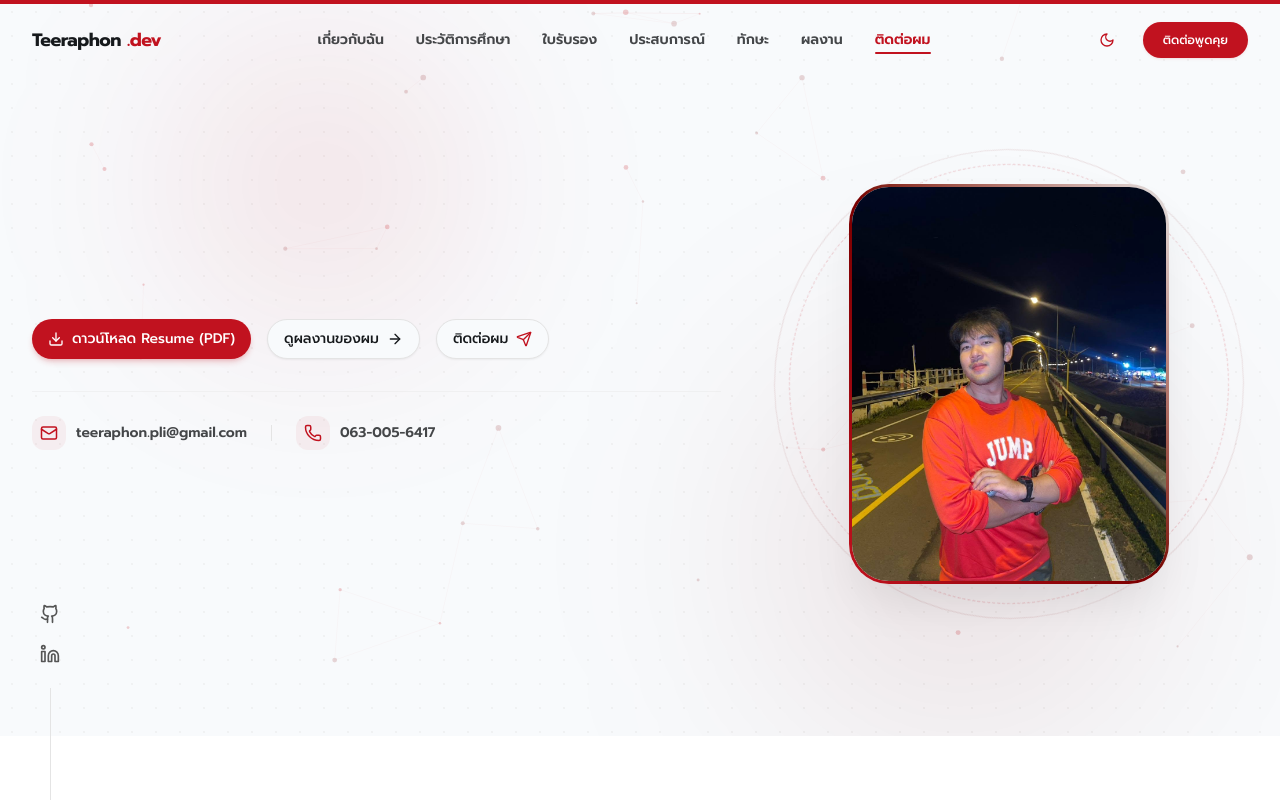
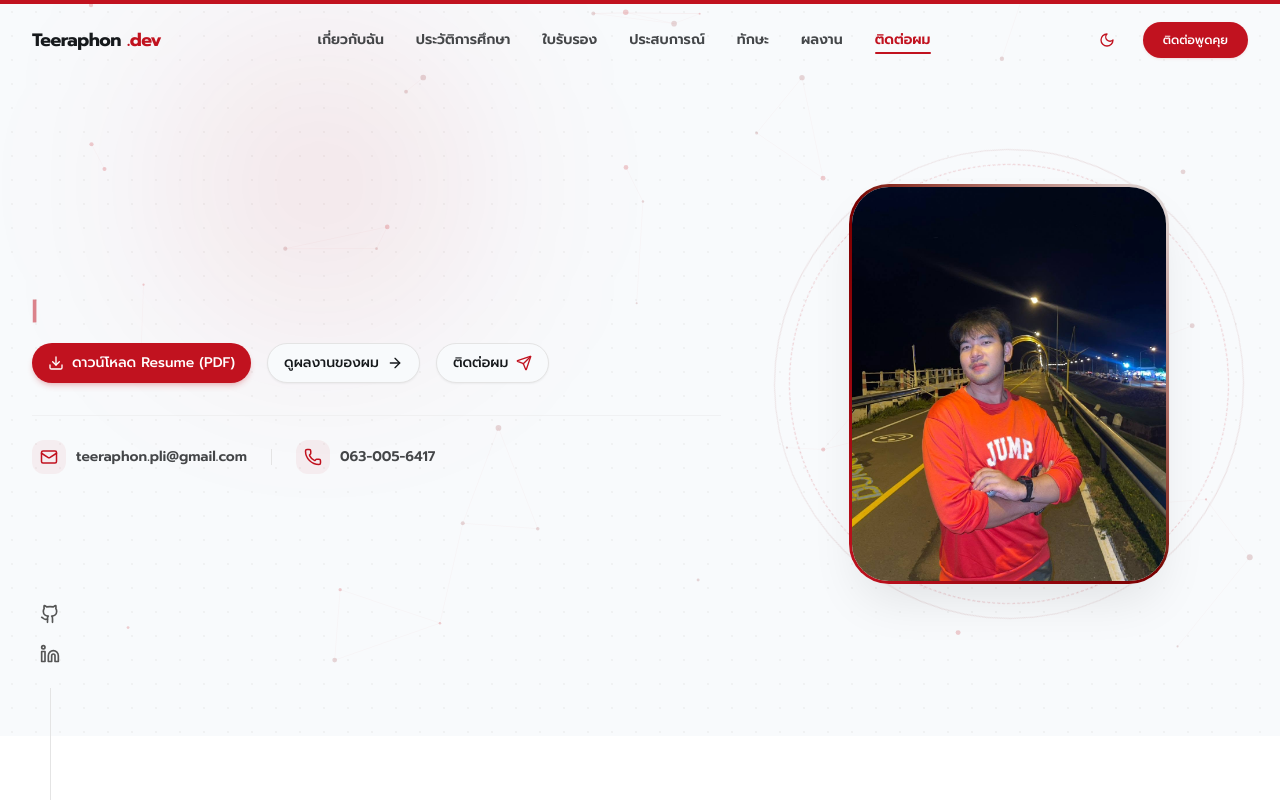
Before and after one commit to teeraphonn/my-portfolio, a Next.js app: page / in a window 1280 px wide. Shown: the top 802 px of the page. Built offline with nearby package versions, Linux system fonts and the light colour scheme.

Commit message:
Add files via upload

```diff
--- a/sections/Hero.tsx
+++ b/sections/Hero.tsx
@@ -151,8 +151,6 @@ export function Hero() {
 
       {/* Glow Effect */}
       <div className="absolute top-1/4 left-1/4 -translate-x-1/2 -translate-y-1/2 w-72 h-72 bg-[#C1121F]/10 rounded-full blur-[100px] pointer-events-none" />
-      <div className="absolute bottom-1/4 right-1/4 translate-x-1/2 translate-y-1/2 w-96 h-96 bg-[#780000]/10 rounded-full blur-[120px] pointer-events-none" />
-
       <div className="container max-w-7xl mx-auto px-4 md:px-8 z-10 grid grid-cols-1 lg:grid-cols-12 gap-12 items-center">
         {/* Left Side: Info */}
         <motion.div
@@ -161,7 +159,10 @@ export function Hero() {
           transition={{ duration: 0.8 }}
           className="lg:col-span-7 flex flex-col justify-center text-center lg:text-left"
         >
-
+          <h2 className="text-xl sm:text-2xl font-semibold text-[#C1121F] mb-4 h-8">
+            <span>{currentRole}</span>
+            <span className="animate-pulse">|</span>
+          </h2>
 
           {/* Action Buttons */}
           <div className="flex flex-wrap items-center justify-center lg:justify-start gap-4">
```
